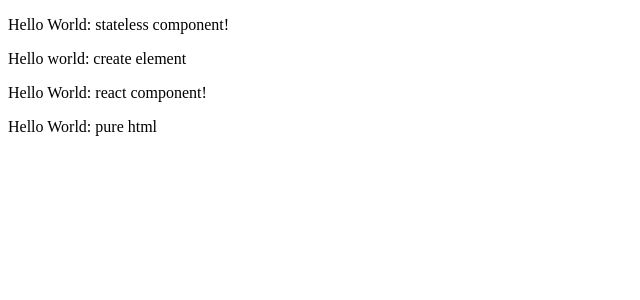
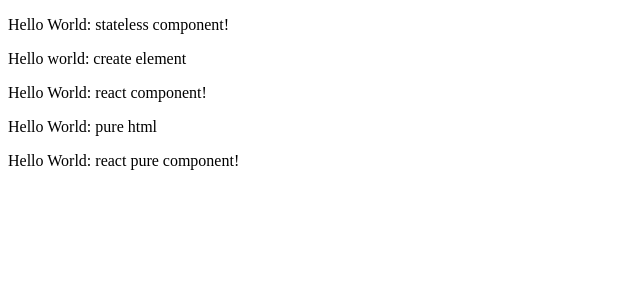
Before and after one commit to falizyer/movies-database, a React app: page / in a window 1280 px wide. Shown: the top 300 px of the page, without its empty margins (0-640 px from the left). Built offline with nearby package versions, Linux system fonts and the light colour scheme.

Commit message:
React Pure Component has been added

```diff
--- a/src/app.jsx
+++ b/src/app.jsx
@@ -34,3 +34,16 @@ ReactDOM.render(<ReactComponent/>, document.getElementById("app3"));
 // 4
 //pure render
 ReactDOM.render((<p>Hello World: pure html</p>), document.getElementById("app4"));
+
+// 5
+//ReactPureComponent
+class ReactPureComponent extends React.PureComponent {
+    render() {
+        return (
+            <div>
+                <p>Hello World: react pure component!</p>
+            </div>
+        );
+    }
+}
+ReactDOM.render(<ReactPureComponent/>, document.getElementById("app5"));
--- a/src/index.html
+++ b/src/index.html
@@ -9,5 +9,6 @@
 <div id="app2"></div>
 <div id="app3"></div>
 <div id="app4"></div>
+<div id="app5"></div>
 </body>
 </html>
```
Also changed, not shown: 3 other files (tests, documents, lock files or other folders).
